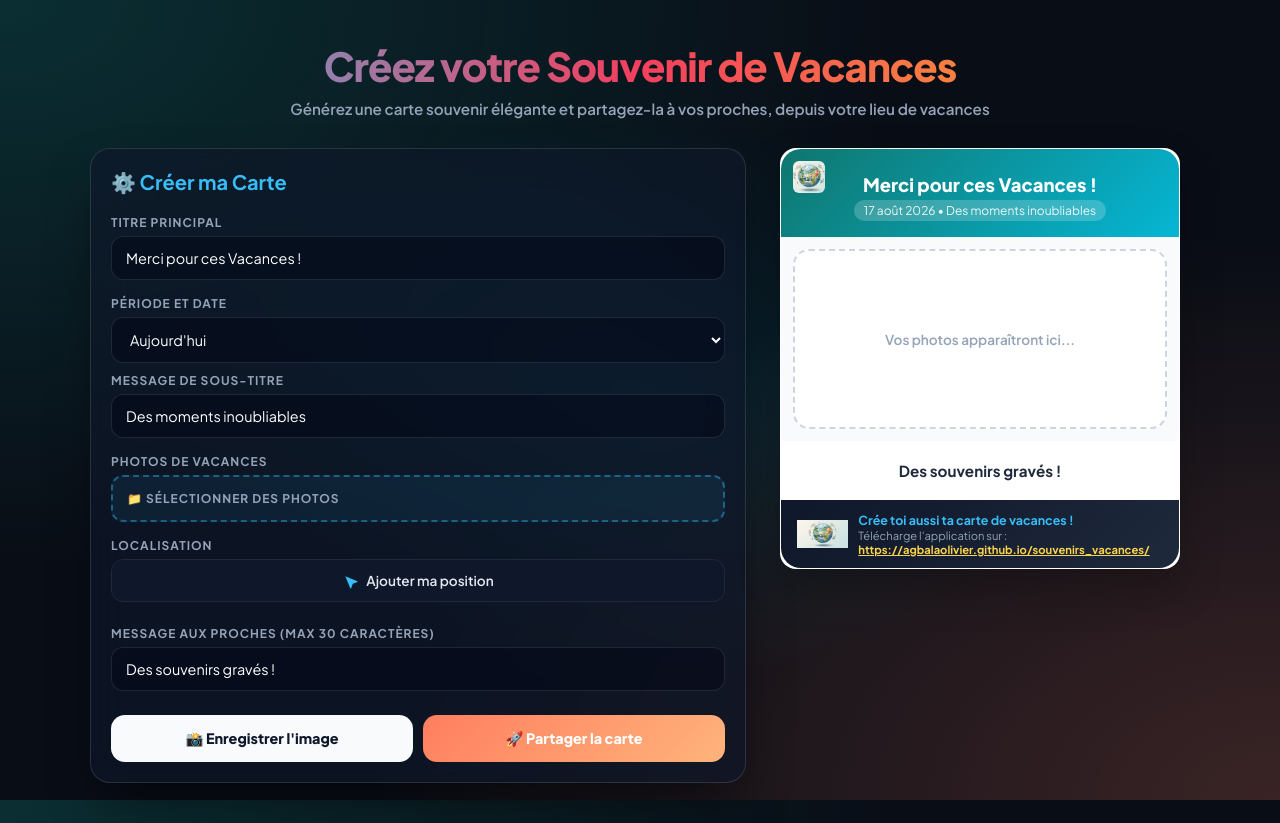
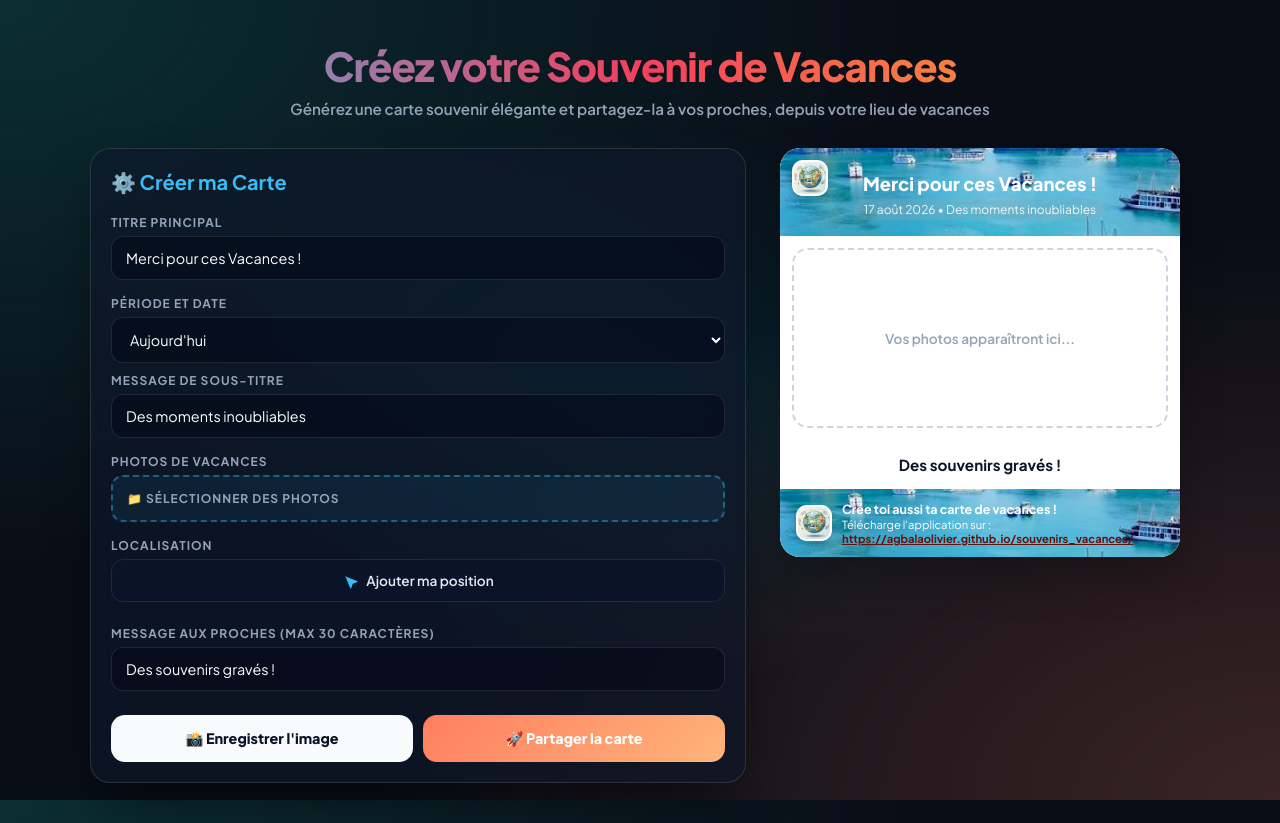
Before and after one commit to agbalaolivier/souvenirs_vacances, a plain HTML site: page index.html in a window 1280 px wide. Drawn offline with nearby package versions, Linux system fonts and the light colour scheme.

Commit message:
Harmonisation des couleurs du flyer et suppression des marges

```diff
--- a/style.css
+++ b/style.css
@@ -13,7 +13,7 @@
 html, body {
     width: 100%;
     max-width: 100%;
-    overflow-x: hidden; /* Bloque le glissement horizontal */
+    overflow-x: hidden;
 }
 
 :root {
@@ -21,6 +21,13 @@ html, body {
     --primary-gradient: linear-gradient(135deg, #0d9488 0%, #06b6d4 100%);
     --accent-gradient: linear-gradient(135deg, #ff7e5f 0%, #feb47b 100%);
     --bg-dark: #090d16;
+
+    /* Couleurs unifiées pour la carte */
+    --card-dark-unified: #0b1329; /* Noir/Sombre unifié */
+    --card-light-unified: #ffffff; /* Blanc pur unifié */
+    --text-dark-unified: #0b1329;
+    --text-light-unified: #ffffff;
+
     --card-bg: rgba(255, 255, 255, 0.05);
     --card-border: rgba(255, 255, 255, 0.12);
     --text-main: #f8fafc;
@@ -143,17 +150,16 @@ img, svg {
     border-color: #38bdf8;
     box-shadow: 0 0 0 3px rgba(56, 189, 248, 0.15);
 }
+
 .subtitle-inputs-grid {
     display: flex;
     gap: 8px;
-
-
 }
 
 .subtitle-inputs-grid select,
 .subtitle-inputs-grid input {
     flex: 1;
-     width: 100%;
+    width: 100%;
     background: rgba(2, 6, 23, 0.5);
     border: 1px solid rgba(255, 255, 255, 0.1);
     border-radius: 12px;
@@ -162,8 +168,6 @@ img, svg {
     font-size: 0.9rem;
     outline: none;
 }
-
-
 
 /* Géolocalisation */
 .geo-input-wrapper {
@@ -179,7 +183,7 @@ img, svg {
     gap: 8px;
     width: 100%;
     padding: 12px;
-    background: #0f172a;
+    background: var(--card-dark-unified);
     border: 1px solid #1e293b;
     border-radius: 12px;
     color: #e2e8f0;
@@ -245,8 +249,8 @@ img, svg {
     gap: 8px;
 }
 
-.btn-download { background: #f8fafc; color: #0f172a; }
-.btn-share { background: var(--accent-gradient); color: #ffffff; }
+.btn-download { background: #f8fafc; color: var(--card-dark-unified); }
+.btn-share { background: var(--accent-gradient); color: var(--text-light-unified); }
 
 /* ==========================================
    4. CARTE / FLYER SOUVENIR
@@ -255,46 +259,55 @@ img, svg {
     display: flex;
     justify-content: center;
     width: 100%;
+    padding: 0 !important;
+    margin: 0 !important;
 }
 
 .flyer-card {
-    width: 100%;
+    width: 100% !important;
     max-width: 400px;
-    background: #ffffff;
-    border-radius: 20px;
-    overflow: hidden;
+    background: var(--card-light-unified) !important;
+    border-radius: 20px !important;
+    overflow: hidden !important;
     box-shadow: 0 25px 50px -12px rgba(0, 0, 0, 0.5);
-    color: #0f172a;
+    color: var(--text-dark-unified);
     display: flex;
     flex-direction: column;
     position: relative;
-    border: 1px solid var(--card-border);
+    border: none !important;
+    padding: 0 !important;
+    margin: 0 auto !important;
 }
 
 .flyer-header {
+    width: 100% !important;
+    margin: 0 !important;
+    padding: 16px !important;
+    box-sizing: border-box !important;
     border-top-left-radius: 20px !important;
     border-top-right-radius: 20px !important;
-    background: linear-gradient(135deg, #0f766e 0%, #06b6d4 100%);
-    padding: 16px;
+    background: url('icons/fond-bleu1.jpg') center/cover no-repeat !important;
     text-align: center;
-    color: #ffffff;
+    color: var(--text-light-unified);
     position: relative;
     display: flex;
     flex-direction: column;
     align-items: center;
     justify-content: center;
-    gap: 8px; /* Espace propre entre le titre, le sous-titre et le badge */
+    gap: 8px;
 }
-
 
 .static-logo {
     position: absolute;
     top: 12px;
     left: 12px;
-    height: 32px;
-    width: 32px;
-    border-radius: 6px;
-    object-fit: cover;
+    height: 36px !important;
+    width: 36px !important;
+    border-radius: 30% !important;
+    object-fit: cover !important;
+    background-color: var(--card-light-unified);
+    padding: 2px;
+    box-shadow: 0 2px 6px rgba(0, 0, 0, 0.2);
 }
 
 .header-titles {
@@ -303,7 +316,7 @@ img, svg {
 }
 
 .header-titles h3#outTitle {
-    color: #ffffff;
+    color: var(--text-light-unified);
     font-size: 1.15rem;
     font-weight: 800;
     margin: 0;
@@ -313,7 +326,7 @@ img, svg {
     color: rgba(255, 255, 255, 0.9);
     font-size: 0.75rem;
     margin-top: 4px;
-    background: rgba(255, 255, 255, 0.2);
+    background: rgba(177, 158, 158, 0.2);
     padding: 3px 10px;
     border-radius: 12px;
     display: inline-block;
@@ -322,49 +335,43 @@ img, svg {
 .location-badge {
     display: inline-flex;
     align-items: center;
-    gap: 2px;
-    background: rgba(15, 23, 42, 0.5);
-    color: #ffffff;
+    background: rgba(85, 90, 104, 0.5);
+    color: var(--text-light-unified);
     padding: 4px 10px;
     border-radius: 16px;
     font-size: 0.7rem;
     backdrop-filter: blur(4px);
-
-
     flex-direction: column;
     gap: 2px;
     z-index: 10;
-
-    position: relative; /* On retire le position: absolute qui faisait chevaucher */
+    position: relative;
     top: auto;
     right: auto;
-    align-items: center; /* Centré proprement sous le sous-titre */
     margin-top: 4px;
 }
+
 .curved-arrow {
-    stroke: #fcd34d;
-    color: #fcd34d; /* Colore le point central */
+    stroke: var(--text-light-unified);
+    color: var(--text-light-unified);
     margin-left: 2px;
     display: inline-block;
     vertical-align: middle;
 }
 
-/* Texte "coucou je suis ici" */
 .location-handwritten {
     display: flex;
     align-items: center;
     gap: 4px;
-    color: #fcd34d; /* Jaune chaleureux */
+    color: var(--text-light-unified);
     font-size: 0.72rem;
     font-weight: 700;
     font-style: italic;
     text-shadow: 0 1px 3px rgba(0, 0, 0, 0.4);
 }
 
-/* Nom de la ville bien mis en valeur */
 .city-name {
-    background: rgba(15, 23, 42, 0.75);
-    color: #ffffff;
+    background: rgba(71, 78, 96, 0.85);
+    color: var(--text-light-unified);
     padding: 4px 10px;
     border-radius: 12px;
     font-size: 0.78rem;
@@ -373,7 +380,7 @@ img, svg {
     border: 1px solid rgba(255, 255, 255, 0.2);
     box-shadow: 0 4px 10px rgba(0, 0, 0, 0.2);
 }
-/* Petit rebond discret sur la flèche pour donner du peps sur l'écran */
+
 @keyframes point-bounce {
     0%, 100% { transform: translate(0, 0) rotate(10deg); }
     50% { transform: translate(2px, 2px) rotate(10deg); }
@@ -386,14 +393,11 @@ img, svg {
 
 .media-gallery {
     display: grid;
-    grid-template-columns: repeat(2, 1fr); /* Grille à 2 colonnes propre */
+    grid-template-columns: repeat(2, 1fr);
     gap: 10px;
     padding: 12px;
-    background: #f8fafc;
+    background: var(--card-light-unified) !important;
     width: 100%;
-    /* On évite overflow-y: auto pour la capture d'image */
-
-
 }
 
 .placeholder-box {
@@ -407,31 +411,23 @@ img, svg {
     color: #94a3b8;
     font-weight: 600;
     font-size: 0.85rem;
-    background: #ffffff;
+    background: var(--card-light-unified);
 }
-/* Si l'utilisateur n'importe qu'UNE SEULE photo, elle prend toute la largeur */
+
 .media-gallery:has(.media-item:only-child) .media-item {
     grid-column: 1 / -1;
     height: 220px;
 }
 
-.media-item {
-    width: 100%;
-    height: 140px;
-    object-fit: cover;
-    border-radius: 12px;
-    object-position: center;
-}
-
 .flyer-body {
-    padding: 20px 16px;
     text-align: center;
-    background: #ffffff;
+    background: var(--card-light-unified) !important;
+    padding: 15px !important;
 }
 
 .flyer-message {
     font-size: 0.95rem;
-    color: #1e293b;
+    color: var(--text-dark-unified);
     font-weight: 700;
 }
 
@@ -439,9 +435,12 @@ img, svg {
    5. FOOTER DE LA CARTE
    ========================================== */
 .app-promo-footer {
-    background: linear-gradient(135deg, #0f172a 0%, #1e293b 100%);
-    color: white;
-    padding: 12px 16px;
+    width: 100% !important;
+    margin: 0 !important;
+    padding: 12px 16px !important;
+    box-sizing: border-box !important;
+    background: url('icons/fond-bleu1.jpg') center/cover no-repeat !important;
+    color: var(--text-light-unified);
     border-bottom-left-radius: 20px !important;
     border-bottom-right-radius: 20px !important;
 }
@@ -452,26 +451,34 @@ img, svg {
     gap: 10px;
 }
 
+/* Harmonisation exacte du logo footer avec le logo header */
+.app-promo-footer img,
 .promo-logo {
-    width: 32px;
-    height: 32px;
-    border-radius: 6px;
+    width: 36px !important;
+    height: 36px !important;
+    border-radius: 30% !important;
+    object-fit: cover !important;
+    background-color: var(--card-light-unified);
+    padding: 2px;
+    box-shadow: 0 2px 6px rgba(0, 0, 0, 0.2);
 }
 
 .promo-text strong {
     display: block;
     font-size: 0.78rem;
-    color: #38bdf8;
+    color: var(--text-light-unified);
 }
 
 .promo-text p {
     font-size: 0.7rem;
-    color: #94a3b8;
+    color: var(--text-light-unified);
 }
+
+/* Couleur du lien conservée intacte */
 .promo-text p span {
-    color: #fcd34d;
+    color: #63130f;
     font-weight: 700;
-    text-decoration: underline; /* Optionnel : pour souligner le lien */
+    text-decoration: underline;
 }
 
 /* ==========================================
@@ -488,28 +495,24 @@ img, svg {
     justify-content: space-between;
 }
 
-
 /* =============================================================
-   EFFET 3D POLAROID & IMPRESSION (SÉCURISÉ)
+   EFFET 3D POLAROID & IMPRESSION
    ============================================================= */
 
-/* 1. Donner du relief à la carte globale */
 #flyerCard {
     box-shadow: 0 20px 40px rgba(0, 0, 0, 0.25) !important;
-    border-radius: 16px !important;
-    overflow: visible !important; /* Permet aux photos de dépasser sans être coupées */
+    border-radius: 20px !important;
+    overflow: hidden !important; /* Maintient l'anti-décalage sur les bords */
 }
 
-/* 2. Style Polaroid / Photo physique */
 .media-item {
-    background: #ffffff !important;
-    padding: 6px 6px 20px 6px !important; /* Cadre blanc type Polaroid */
+    background: var(--card-light-unified) !important;
+    padding: 6px 6px 20px 6px !important;
     border-radius: 4px !important;
     box-shadow: 0 10px 20px rgba(0, 0, 0, 0.2), 0 2px 5px rgba(0, 0, 0, 0.1) !important;
     transition: transform 0.3s ease, box-shadow 0.3s ease !important;
 }
 
-/* 3. Inclinaison naturelle des photos (Effet pêle-mêle) */
 .media-item:nth-child(1) {
     transform: rotate(-4deg) translateY(-2px);
 }
@@ -523,7 +526,6 @@ img, svg {
     transform: rotate(-2deg) translateY(-2px);
 }
 
-/* 4. Effet d'interaction au survol */
 .media-item:hover {
     transform: scale(1.12) rotate(0deg) translateY(-10px) !important;
     z-index: 10 !important;
```
Also changed, not shown: icons/fond-bleu.jpg (added), icons/fond-bleu1.jpg (added).
